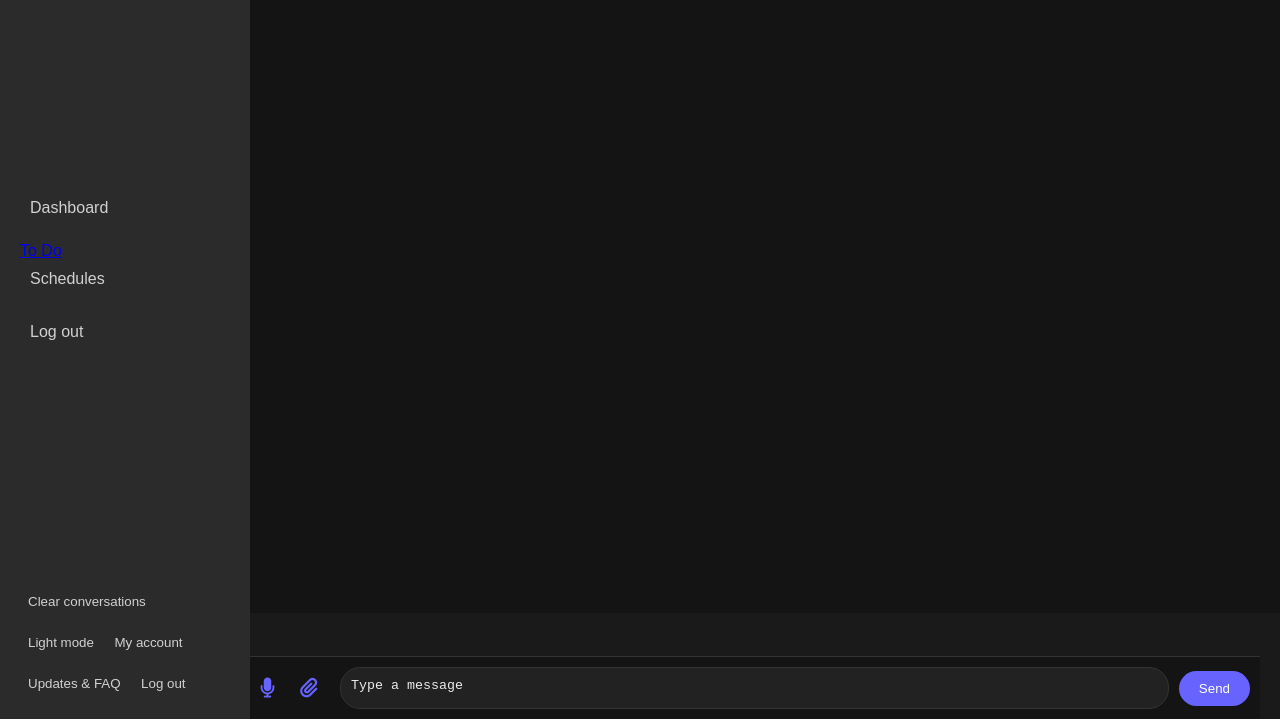
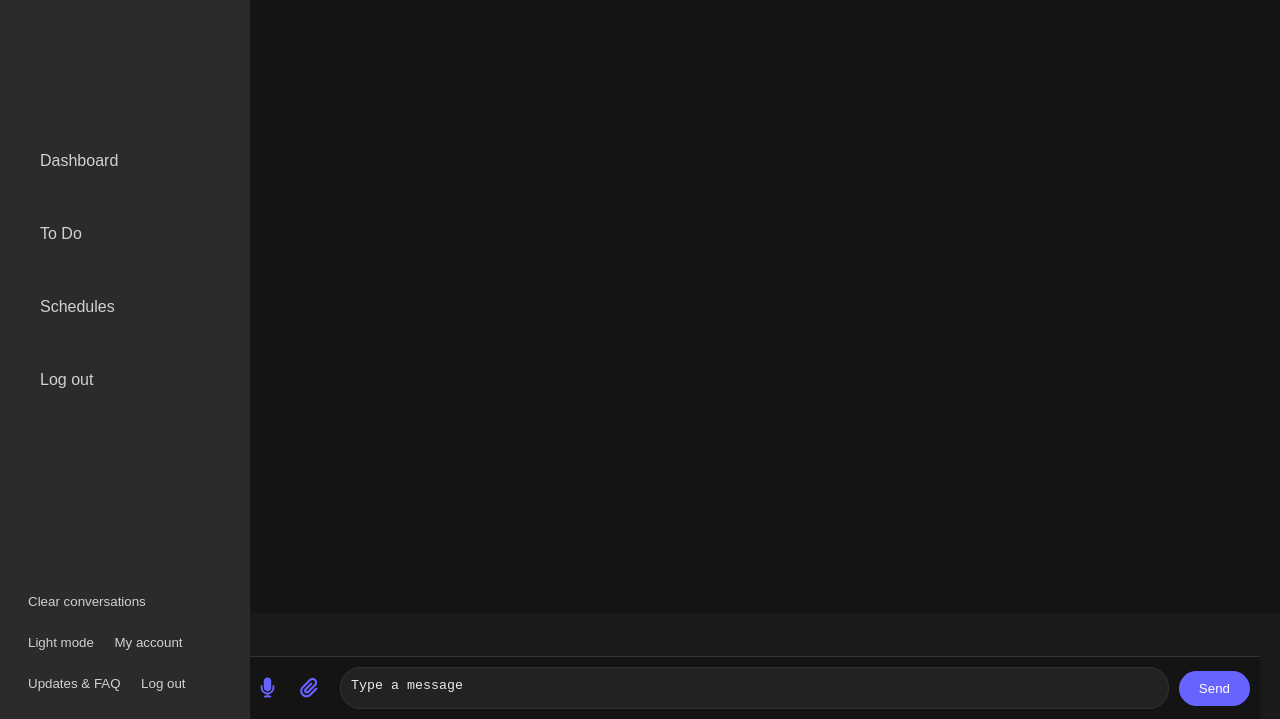
Before and after one commit to AbhishekRDJ/Personal-Ai-Assitant, a plain HTML site: page main/index.html in a window 1280 px wide. Shown: the part 81-800 px from the top of the page. Drawn offline with Linux system fonts and the light colour scheme.

Commit message:
make sidebar button

```diff
--- a/main/index.html
+++ b/main/index.html
@@ -20,11 +20,13 @@
       </div>
       <div class="nev">
         <ul>
-          <li>Dashboard</li>
-          <!-- <li>To do</li> -->
-           <a href="todo\todo.html">To Do</a>
-          <li>Schedules</li>
-          <li>Log out</li>
+
+          <li><a href="Dashboard/dashboard.html">Dashboard</a></li>
+          <li><a href="todo\todo.html">To Do</a></li>
+          <li><a href="Schedules\Schedules.html">Schedules</a></li>
+          <li><a href="Log out\Log_out.html">Log out</a></li>
+
+
         </ul>
       </div>
       <div class="sidebar-bottom">
--- a/main/styles.css
+++ b/main/styles.css
@@ -89,17 +89,34 @@ body {
 }
 
 .sidebar ul li {
+  /* background-color: red; */
   margin-bottom: 15px;
   cursor: pointer;
   padding: 10px;
   transition: background-color 0.3s ease, transform 0.2s ease;
 }
 
+
 .sidebar ul li:hover {
   background-color: #444;
   transform: scale(1.05);
   border-radius: 5px;
 }
+/* Target the anchor inside the list item */
+.nev ul li a {
+  display: block;  /* Make the anchor behave like a block element to fill the entire li */
+  color: inherit;  /* Inherit the color from the li */
+  text-decoration: none;  /* Remove the default underline */
+  padding: 10px;  /* Ensure the anchor has the same padding as the li */
+  transition: background-color 0.3s ease, transform 0.2s ease;
+}
+
+.nev ul li:hover a {
+  background-color: #444;  /* Ensure the hover effect applies to the anchor */
+  transform: scale(1.05);  /* Scale effect on hover */
+  border-radius: 5px;
+}
+
 
 .sidebar-bottom {
   margin-top: 20px;
```
Also changed, not shown: main/Dashboard/dashboard.html (added, +12 -0 lines), main/Log out/Log_out.html (added, +12 -0 lines), main/Schedules/Schedules.html (added, +12 -0 lines), main/Dashboard/dashboard.css (added), main/Log out/Log_out.css (added), main/Schedules/Schedules.css (added).
